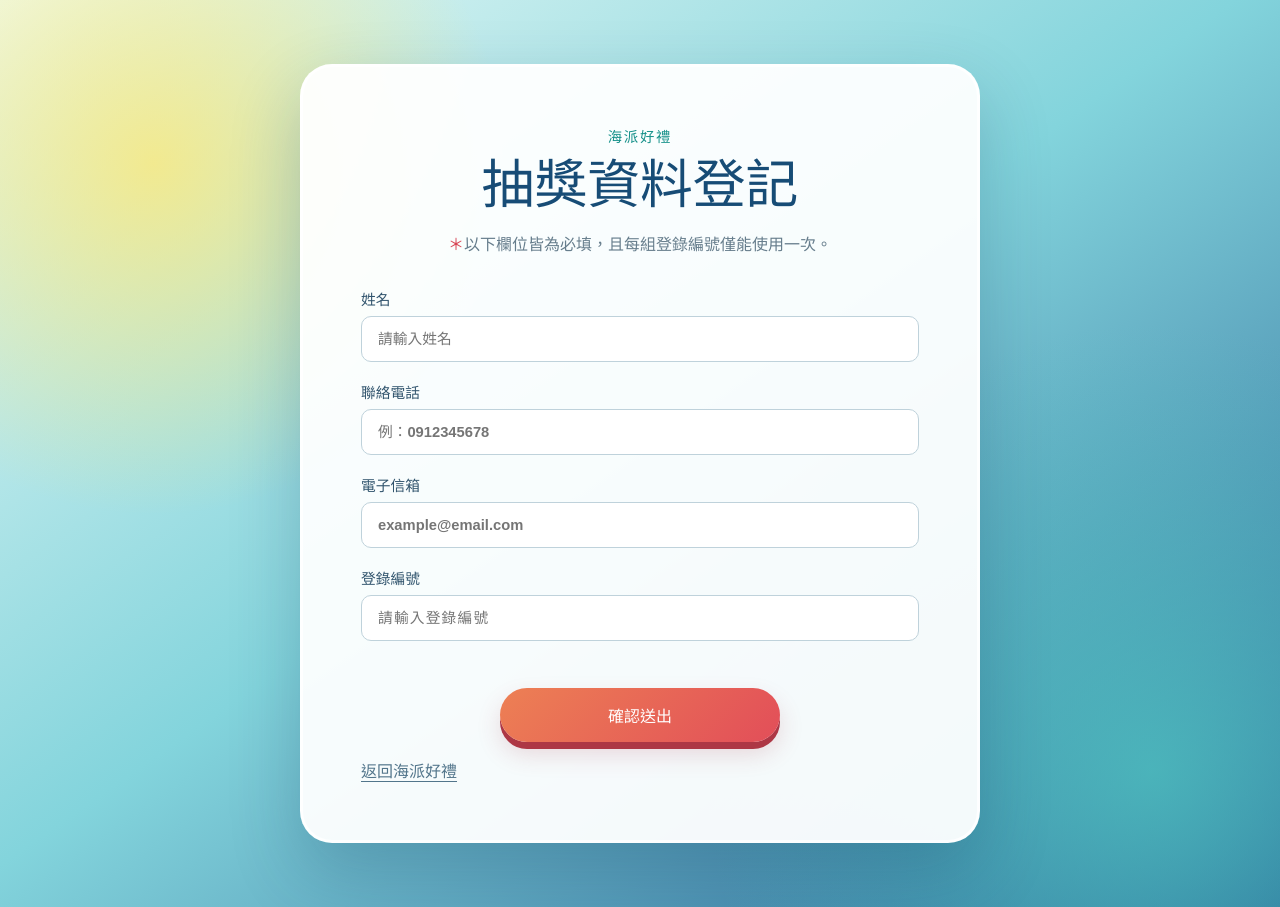
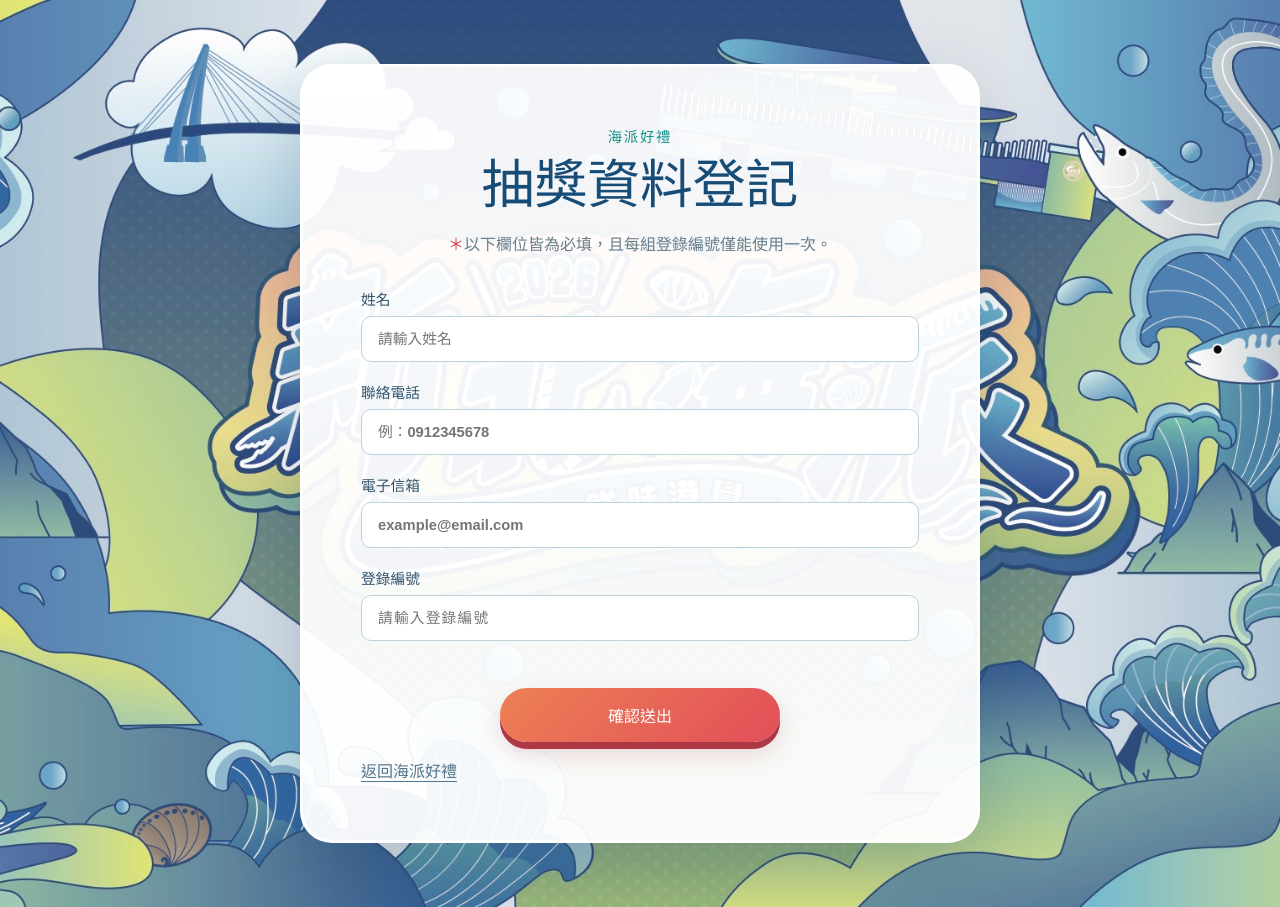
Before and after one commit to chenjohn22/kg-ntocean-feast, a Vue app: page /gift/register in a window 1280 px wide. Built offline with nearby package versions, Linux system fonts and the light colour scheme.

Commit message:
style: reuse homepage background on registration

```diff
--- a/src/style.css
+++ b/src/style.css
@@ -721,6 +721,16 @@ a {
     linear-gradient(145deg, #ecfbf7 0%, #83d4dc 48%, #286395 100%);
 }
 
+.campaign-page.registration-page {
+  background: #173d6d url('/assets/home-desktop.jpg') center / cover no-repeat;
+}
+
+@media (max-width: 700px), (orientation: portrait) and (max-aspect-ratio: 3/4) {
+  .campaign-page.registration-page {
+    background-image: url('/assets/home-mobile.jpg');
+  }
+}
+
 .campaign-card {
   width: min(680px, 100%);
   padding: clamp(30px, 6vw, 58px);
--- a/src/views/RegistrationView.vue
+++ b/src/views/RegistrationView.vue
@@ -27,7 +27,7 @@ async function submit() {
 </script>
 
 <template>
-  <main class="campaign-page">
+  <main class="campaign-page registration-page">
     <section class="campaign-card form-card">
       <template v-if="success">
         <div class="success-mark" aria-hidden="true">✓</div>
```
